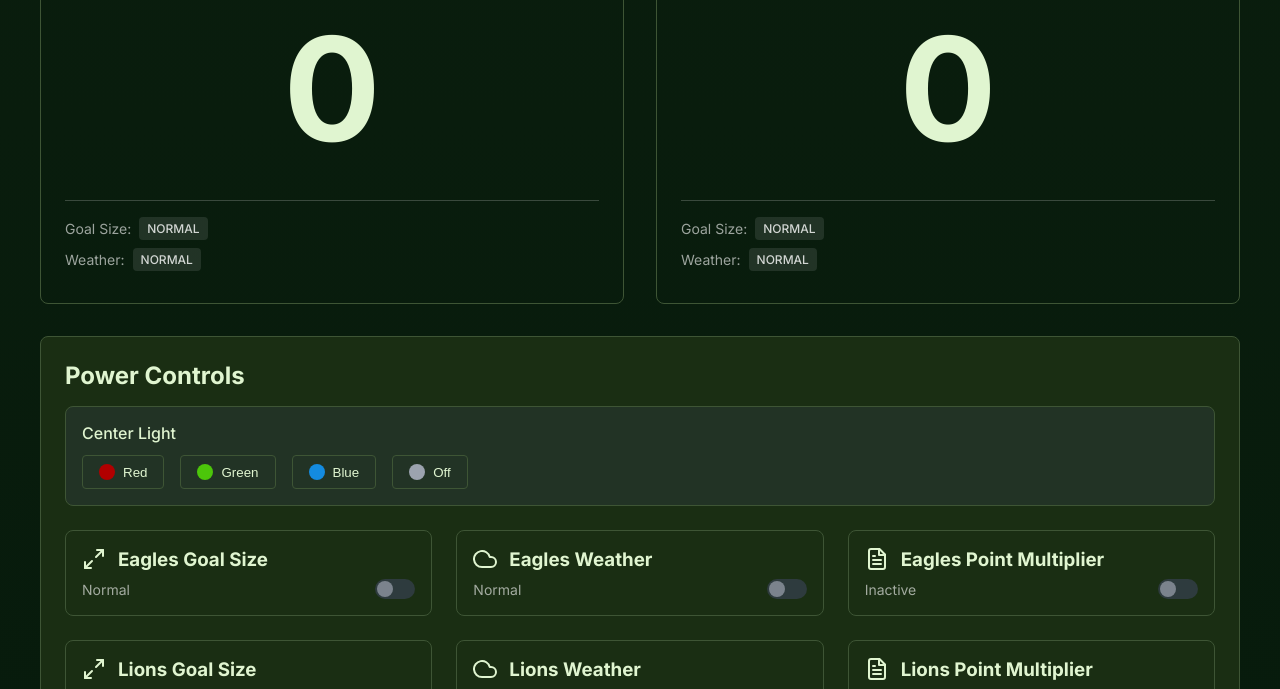
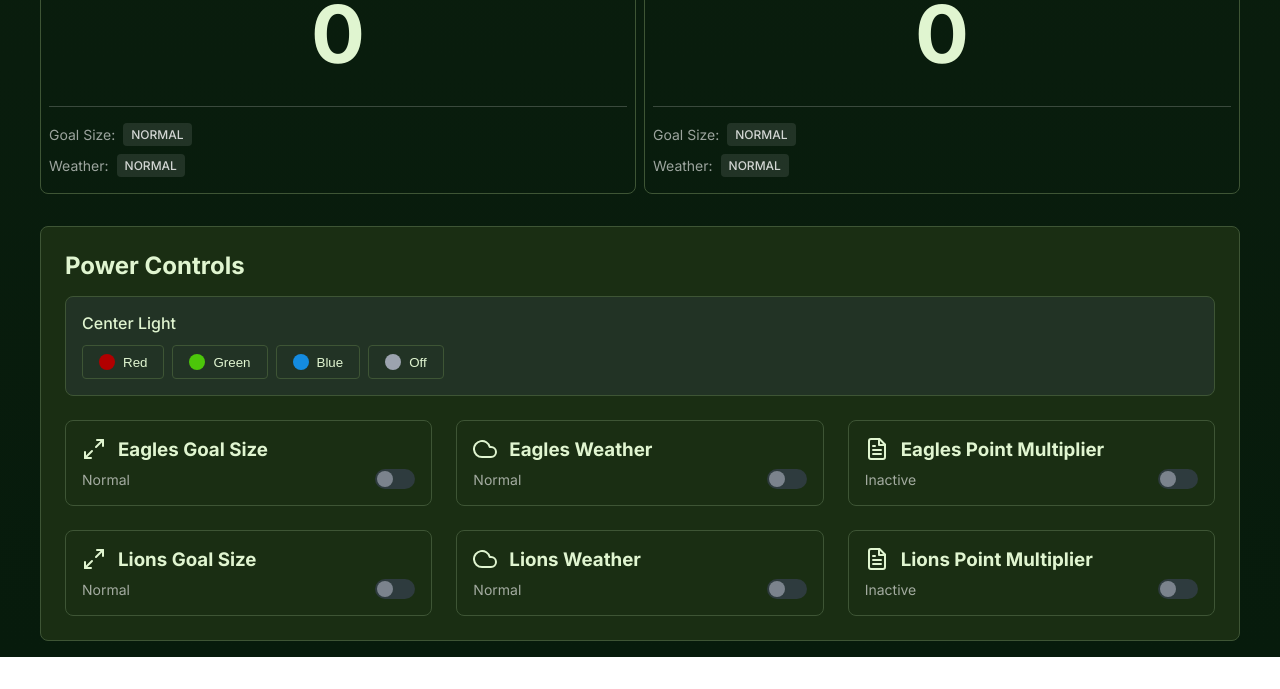
Before and after one commit to BrahimBenH/Derby, a plain HTML site: page index.html in a window 1280 px wide. Shown: the part 525-1214 px from the top of the page. After the commit the page ends 1182 px from the top, so only its background shows below. Drawn offline with Linux system fonts and the light colour scheme.

Commit message:
inshallah

```diff
--- a/styles.css
+++ b/styles.css
@@ -707,7 +707,7 @@ h1 {
 .score-cards {
   display: grid;
   grid-template-columns: 1fr;
-  gap: 2rem;
+  gap: 0.5rem;
   margin-bottom: 2rem;
 }
 
@@ -720,7 +720,7 @@ h1 {
 .score-card {
   border-radius: 0.5rem;
   border: 1px solid var(--border-dark);
-  padding: 1.5rem;
+  padding: 0.5rem;
 }
 
 .score-header {
@@ -774,13 +774,13 @@ h1 {
 }
 
 .score-display .score-value {
-  font-size: 6rem;
+  font-size: 4rem;
   font-weight: bold;
 }
 
 @media (min-width: 768px) {
   .score-display .score-value {
-    font-size: 9rem;
+    font-size: 5rem;
   }
 }
 
@@ -883,7 +883,7 @@ h1 {
 .light-controls {
   display: flex;
   flex-wrap: wrap;
-  gap: 1rem;
+  gap: 0.5rem;
 }
 
 .light-btn {
@@ -1393,7 +1393,7 @@ h1 {
 .button-container {
   display: flex;
   align-items: center;
-  gap: 10px;
+  gap: 5px;
 }
 
 .preview-btn {
```
